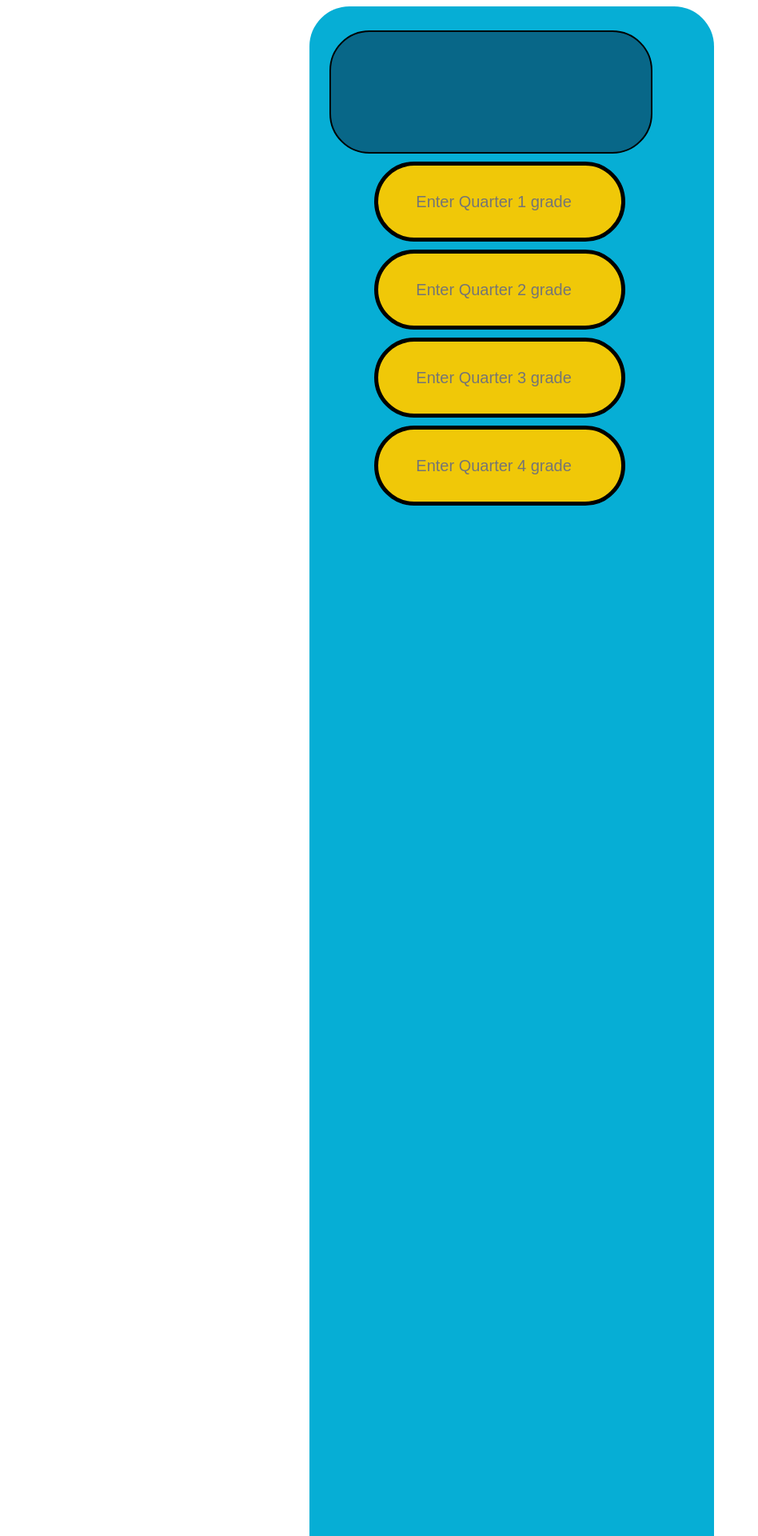
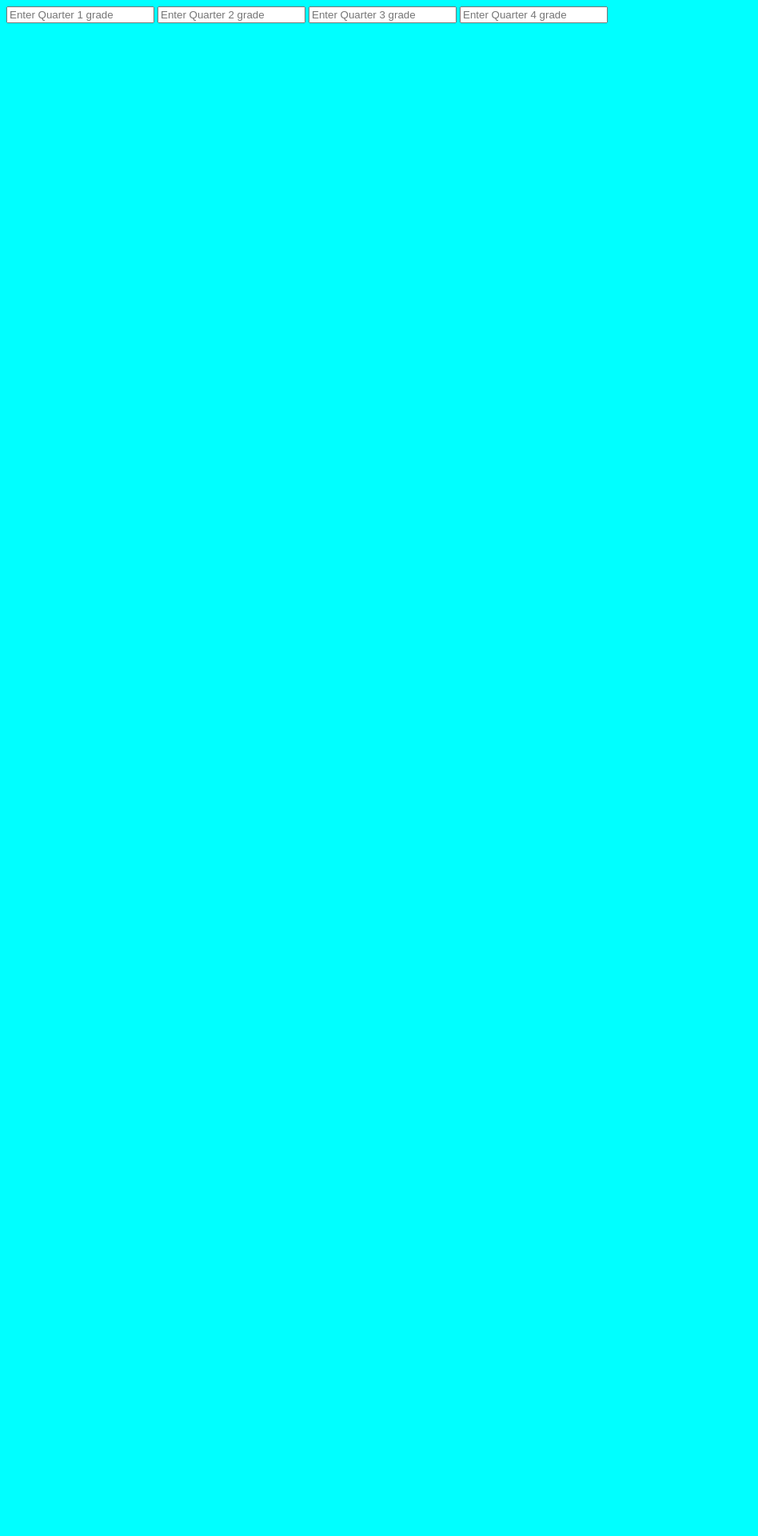
Before and after one commit to CoolGuy5583/GradesApp, a Flask app: template GradesApp/templates/calculator.html in a window 1280 px wide. Shown: the top 1920 px of the page at 80% size, without its empty margins (0-948 px from the left). After the commit the page ends 29 px from the top, so only its background shows below. Run offline with Flask 2, Linux system fonts and the light colour scheme; the template is opened without the code that fills it, so the values that code supplies are empty; parts of the project's set-up code (start-up, migrations or seed data) failed here and were passed over.

Commit message:
Add files via upload

```diff
--- a/GradesApp/app.py
+++ b/GradesApp/app.py
@@ -1,17 +1,20 @@
 from flask import Flask, render_template, url_for
+import pandas
 
 app = Flask(__name__)
-
-true, false = True, False
+data = pandas.read_csv(url_for('static', filename="data.csv"))
 
 @app.route('/')
 def home():
     return render_template('index.html')
 
-@app.route('/calculator')
+@app.route('/login')
+def login():
+    return render_template('login.html')
+
+@app.route('/gpa')
 def calculator():
     return render_template('calculator.html')
 
-
 if __name__ == '__main__':
-    app.run(debug=true)
+    app.run(debug=True)
--- a/GradesApp/static/css.css
+++ b/GradesApp/static/css.css
@@ -1,34 +1,5 @@
-#c {
-    width: 40%;
-    height: 9000px;
-    margin-top: auto;
-    margin-left: auto;
-    margin-right: auto;
-    margin-bottom: auto;
-    background-color: #06AED5;
-    border-radius: 50px;
+body {
+    width: 100%;
+    height: 100%;
+    background-color: cyan;
 }
- #result {
-    position: relative;
-    top:  30px;
-    left: 25px;
-    width: 400px;
-    height: 150px;
-    border-radius:50px;
-    border: 2px solid black;
-    background-color: #086788;
-}
-.gpa {
-    width: 300px;
-    height: 88px;
-    background-color: #F0C808 ;
-    border: 5px solid black;
-    border-radius: 50px;
-    margin-top: 10px;
-    position: relative;
-    top: 30px;
-    left: 16%;
-    text-align: center;
-    font-size: 20px;
-
-}
--- /dev/null
+++ b/GradesApp/static/data.csv
@@ -0,0 +1,2 @@
+Username,Password,Email,Grade,Stuff
+CoolGuy,Lolz123,
--- a/GradesApp/templates/layout.html
+++ b/GradesApp/templates/layout.html
@@ -1,12 +1,15 @@
 <!DOCTYPE html>
-<html>
+<html style="width: 100%; height: 100%;">
     <head>
-        <meta charset="UTF-8">
-        {% block title %}{% endblock title %}
         <link rel="stylesheet" type="text/css" href="{{ url_for('static', filename='css.css') }}">
+        <link rel="preconnect" href="https://fonts.gstatic.com">
+        <link href="https://fonts.googleapis.com/css2?family=Josefin+Sans:wght@500&display=swap" rel="stylesheet">
+        <link href="https://fonts.googleapis.com/css2?family=Lobster&display=swap" rel="stylesheet">
+
+        {% block title %} {% endblock %}
     </head>
 
     <body>
-        {% block content %} {% endblock content %}
+        {% block content %} {% endblock %}
     </body>
 </html>
```
Also changed, not shown: GradesApp/static/home.css (added, +103 -0 lines), GradesApp/templates/index.html (+24 -4 lines), GradesApp/templates/login.html (added, +12 -0 lines).
